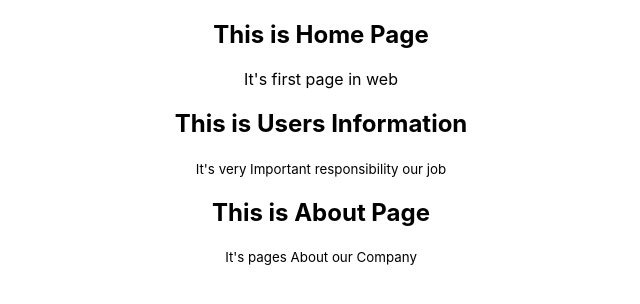
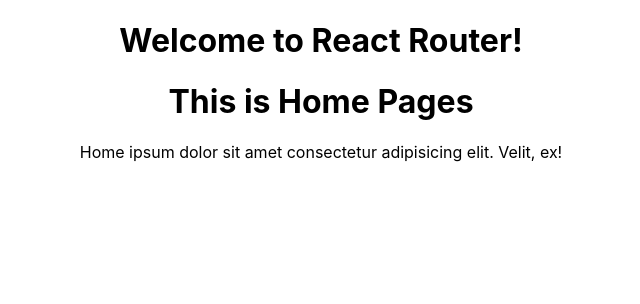
Before and after one commit to mdmehedihasan212/react-router-explore, a React (Create React App) app: page / in a window 1280 px wide. Shown: the top 304 px of the page, without its empty margins (319-959 px from the left). Built offline with nearby package versions, Linux system fonts and the light colour scheme.

Commit message:
add simple routes

```diff
--- a/public/index.html
+++ b/public/index.html
@@ -1,14 +1,12 @@
 <!DOCTYPE html>
 <html lang="en">
+
 <head>
   <meta charset="utf-8" />
-    <link rel="icon" href="%PUBLIC_URL%/favicon.ico" />
+  <link rel="icon" href="./fav-icon.png" />
   <meta name="viewport" content="width=device-width, initial-scale=1" />
   <meta name="theme-color" content="#000000" />
-    <meta
-      name="description"
-      content="Web site created using create-react-app"
-    />
+  <meta name="description" content="Web site created using create-react-app" />
   <link rel="apple-touch-icon" href="%PUBLIC_URL%/logo192.png" />
   <!--
       manifest.json provides metadata used when your web app is installed on a
@@ -24,8 +22,9 @@
       work correctly both with client-side routing and a non-root public URL.
       Learn how to configure a non-root public URL by running `npm run build`.
     -->
-    <title>React App</title>
+  <title>React Router Explore</title>
 </head>
+
 <body>
   <noscript>You need to enable JavaScript to run this app.</noscript>
   <div id="root"></div>
@@ -40,4 +39,5 @@
       To create a production bundle, use `npm run build` or `yarn build`.
     -->
 </body>
+
 </html>
--- a/src/App.js
+++ b/src/App.js
@@ -1,14 +1,21 @@
+import { Route, Routes } from 'react-router-dom';
+import Home from './components/Home/Home';
+import Friends from './components/Friends/Friends';
+import About from './components/About/About';
+import NotFound from './components/NotFound/NotFound';
 import './App.css';
-import Home from './components/Home/Home';
-import Users from './components/Users/Users';
-import About from './components/About/About';
 
 function App() {
   return (
     <div className="App">
-      <Home></Home>
-      <Users></Users>
-      <About></About>
+      <h1>Welcome to React Router!</h1>
+      <Routes>
+        <Route path="/" element={<Home></Home>}></Route>
+        <Route path="/friends" element={<Friends></Friends>}></Route>
+        <Route path="/about" element={<About></About>}></Route>
+        <Route path="*" element={<NotFound></NotFound>}></Route>
+      </Routes>
+
     </div>
   );
 }
--- a/src/components/About/About.js
+++ b/src/components/About/About.js
@@ -3,8 +3,8 @@
 const About = () => {
     return (
         <div>
-            <h2>This is About Page</h2>
-            <p><small>It's pages About our Company</small></p>
+            <h1>This is About Pages</h1>
+            <p>About ipsum dolor sit amet.</p>
         </div>
     );
 };
--- /dev/null
+++ b/src/components/Friends/Friends.js
@@ -0,0 +1,12 @@
+import React from 'react';
+
+const Friends = () => {
+    return (
+        <div>
+            <h1>This is Friends Pages</h1>
+            <p>Friends ipsum dolor sit amet consectetur adipisicing elit. Ipsa quisquam mollitia nam optio exercitationem esse, ipsum ullam ea nostrum sit?</p>
+        </div>
+    );
+};
+
+export default Friends;
--- a/src/components/Home/Home.js
+++ b/src/components/Home/Home.js
@@ -3,8 +3,8 @@
 const Home = () => {
     return (
         <div>
-            <h2>This is Home Page</h2>
-            <p>It's first page in web</p>
+            <h1>This is Home Pages</h1>
+            <p>Home ipsum dolor sit amet consectetur adipisicing elit. Velit, ex!</p>
         </div>
     );
 };
--- /dev/null
+++ b/src/components/NotFound/NotFound.js
@@ -0,0 +1,12 @@
+import React from 'react';
+
+const NotFound = () => {
+    return (
+        <div>
+            <h1>This Pages is Not Found</h1>
+            <p><small>404</small></p>
+        </div>
+    );
+};
+
+export default NotFound;
--- a/src/components/Users/Users.js
+++ /dev/null
@@ -1,12 +0,0 @@
-import React from 'react';
-
-const Users = () => {
-    return (
-        <div>
-            <h2>This is Users Information</h2>
-            <p><small>It's very Important responsibility our job</small></p>
-        </div>
-    );
-};
-
-export default Users;
--- a/src/index.js
+++ b/src/index.js
@@ -3,10 +3,13 @@
 import './index.css';
 import App from './App';
 import reportWebVitals from './reportWebVitals';
+import { BrowserRouter } from 'react-router-dom';
 
 ReactDOM.render(
   <React.StrictMode>
-    <App />
+    <BrowserRouter>
+      <App />
+    </BrowserRouter>
   </React.StrictMode>,
   document.getElementById('root')
 );
```
Also changed, not shown: public/fav-icon.png (added). Lines whose indentation alone changed are shown as unchanged.
